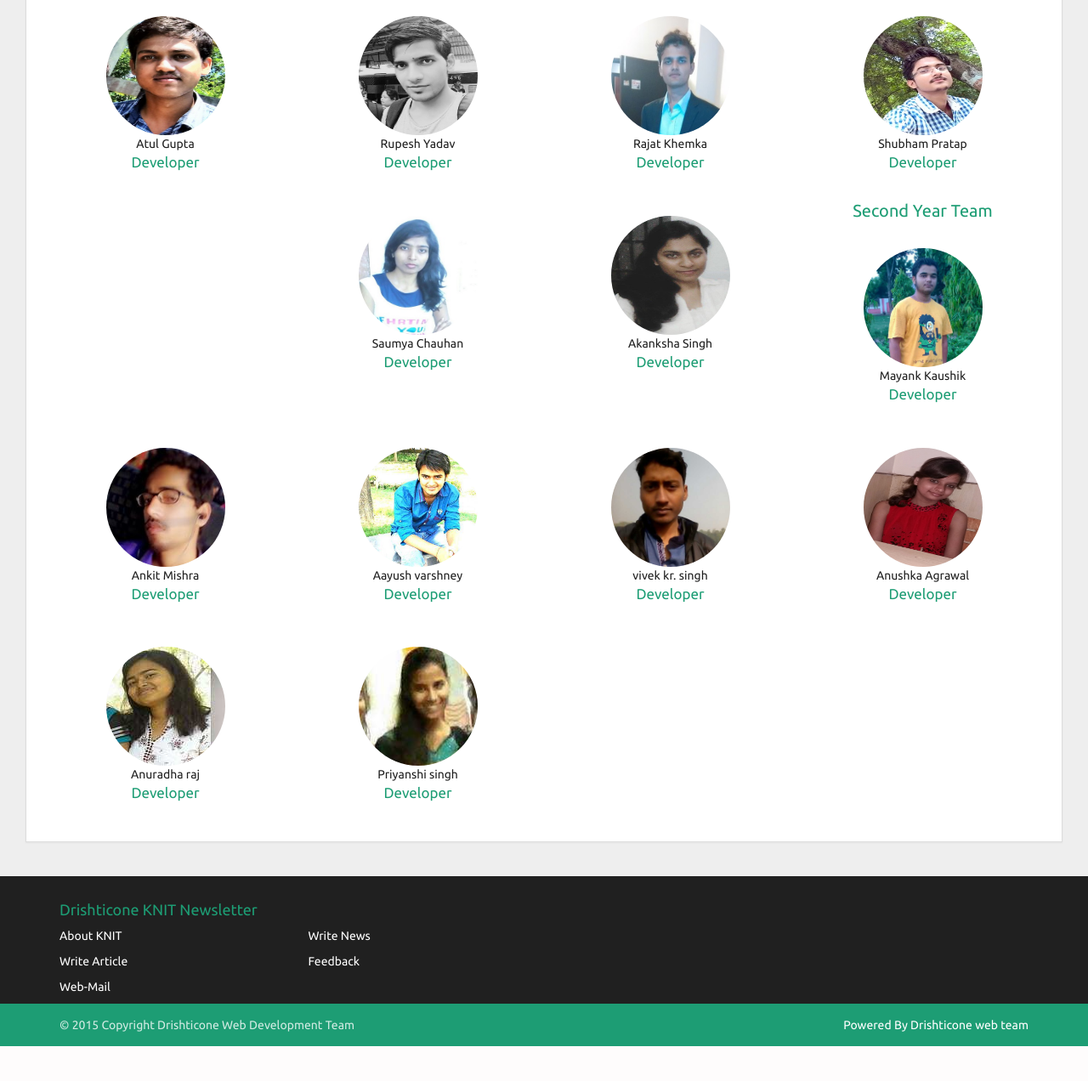
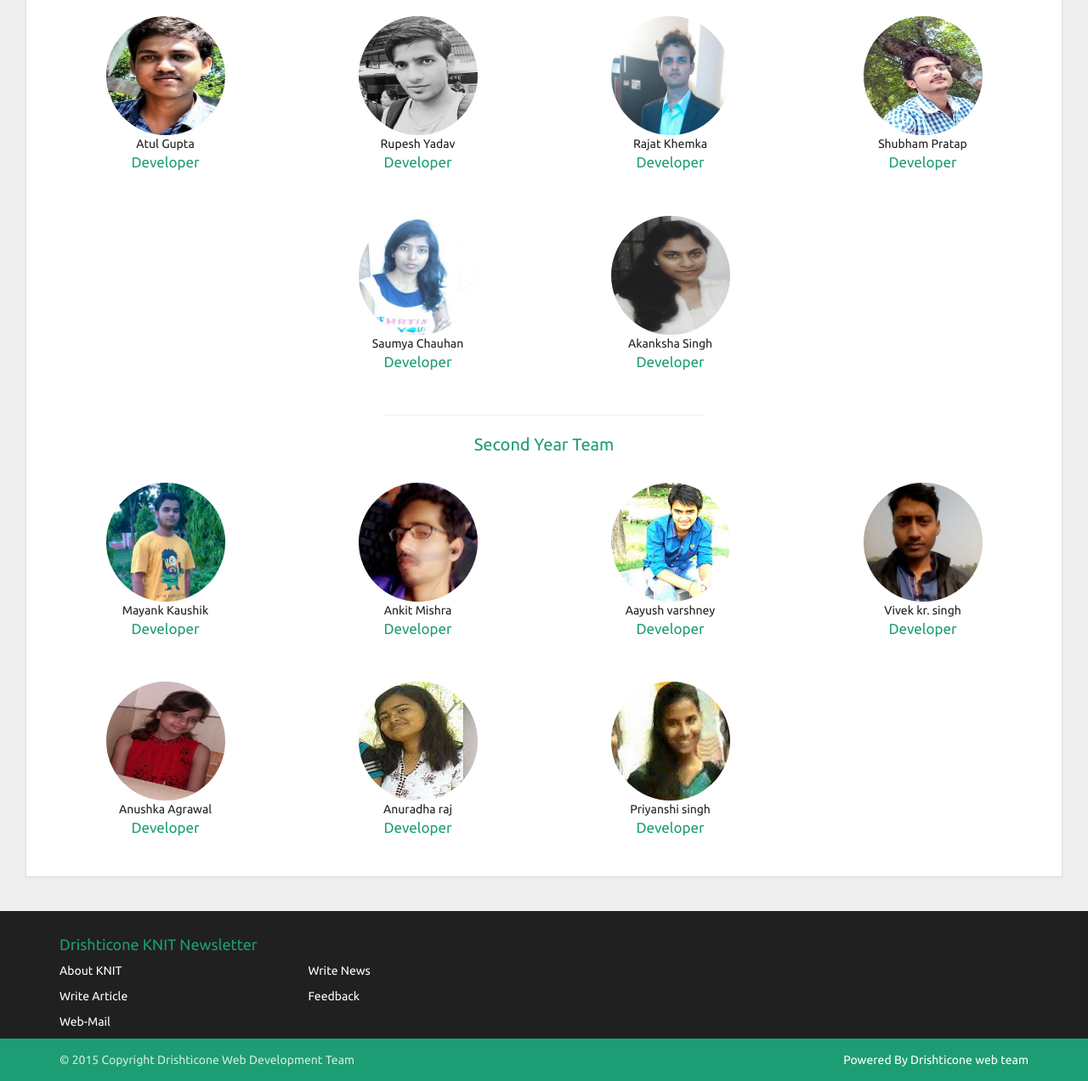
Before and after one commit to drishticone/2.0.0, a PHP site: page /developer/index.php in a window 1280 px wide. Shown: the part 629-1901 px from the top of the page at 85% size. Before the commit the page ends 1860 px from the top, so only its background shows below. Run offline with PHP 8.4, Linux system fonts and the light colour scheme; data that the repository does not hold is empty; a stand-in replaces the project's code that opens the database connection; some libraries are stand-ins or nearby versions.

Commit message:
developer\index,php
*updated developer page

```diff
--- a/developer/index.php
+++ b/developer/index.php
@@ -180,7 +180,8 @@ $(function() {
 </div>
 
 
-
+<div class="row">
+<div class="col-md-4 col-md-offset-4"><hr></div></div>
  <center><p class="title2">Second Year Team</p></center>
 
 
@@ -212,7 +213,7 @@ $(function() {
 <div class="col-md-3 mid">
 <img src="http://drishticone.org/developer/photo/vivek.jpg"  height="140" width="140" alt="vivek kr. singh" class="img-circle">
 <br>
-<p>vivek kr. singh<br />
+<p>Vivek kr. singh<br />
 <span class="green">Developer</span></p>
 </div>
 
@@ -245,7 +246,7 @@ $(function() {
 
 
 
-</div></div></div></div></div>
+</div></div></div></div></div></div>
 
 <?php
 include '../footer.php';
```
